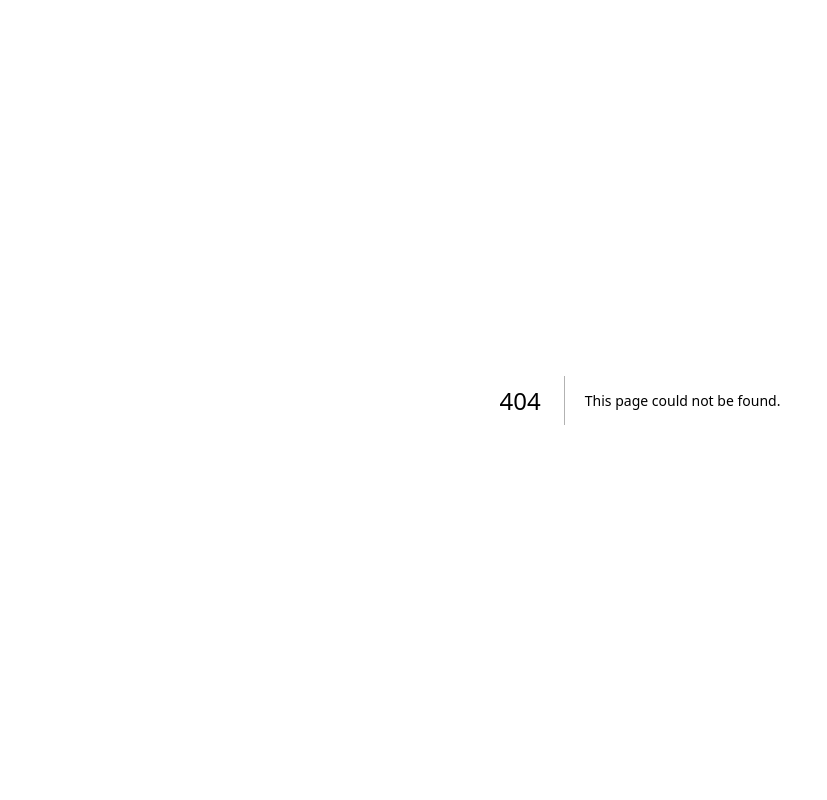
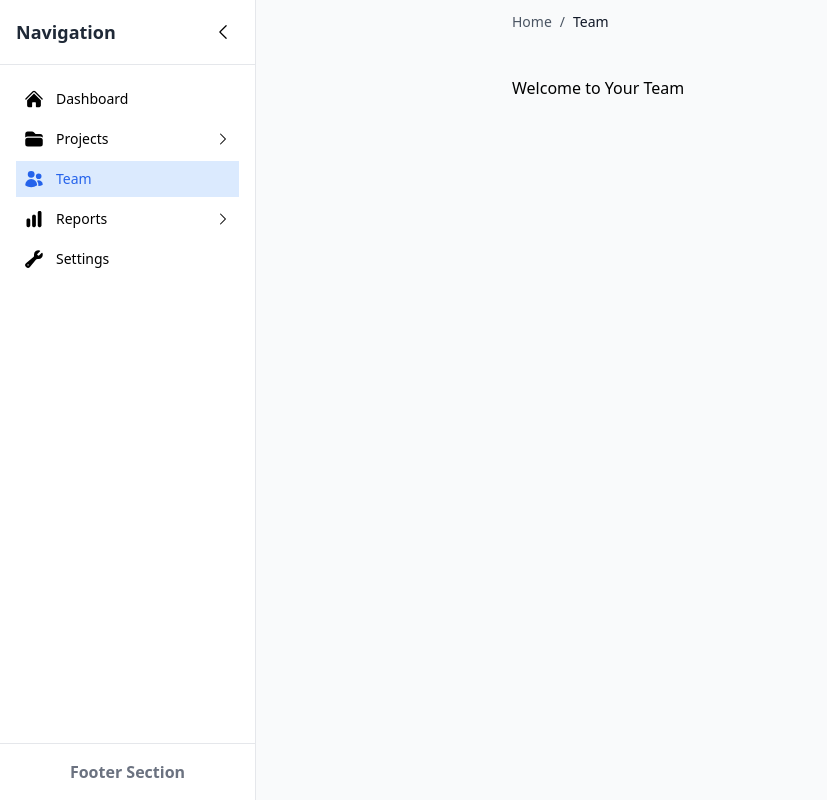
Before and after one commit to ChMubasharAli/part-time-work, a Next.js app: page /team in a window 1280 px wide. Before the commit this address had no page. Shown: the whole page, without its empty margins (0-827 px from the left). Built offline with nearby package versions, Linux system fonts and the light colour scheme.

Commit message:
breadcrumbs add into the task-10-sidebar

```diff
--- /dev/null
+++ b/app/(pages)/projects/all-projects/page.tsx
@@ -0,0 +1,3 @@
+export default function page() {
+  return <div className="mt-8">Welcome to All Projects Page</div>;
+}
--- /dev/null
+++ b/app/(pages)/projects/new-projects/page.tsx
@@ -0,0 +1,5 @@
+import React from "react";
+
+export default function page() {
+  return <div className="mt-8">Welcome to New Projects Page</div>;
+}
--- /dev/null
+++ b/app/(pages)/projects/page.tsx
@@ -0,0 +1,3 @@
+export default function page() {
+  return <div className="mt-8">Welcome to Projects</div>;
+}
--- /dev/null
+++ b/app/(pages)/reports/monthly/page.tsx
@@ -0,0 +1,3 @@
+export default function page() {
+  return <div className="mt-8">Welcome to Monthly Report</div>;
+}
--- /dev/null
+++ b/app/(pages)/reports/quarterly/page.tsx
@@ -0,0 +1,3 @@
+export default function page() {
+  return <div className="mt-8">Welcome to Quaterly Report</div>;
+}
--- /dev/null
+++ b/app/(pages)/team/page.tsx
@@ -0,0 +1,5 @@
+import React from "react";
+
+export default function page() {
+  return <div className="mt-8">Welcome to Your Team</div>;
+}
--- a/app/layout.tsx
+++ b/app/layout.tsx
@@ -1,6 +1,70 @@
+import Sidebar from "@/components/Sidebar";
 import "./globals.css";
 import { ToastContainer } from "react-toastify";
 import "react-toastify/dist/ReactToastify.css";
+
+import { MenuItem } from "@/components/Sidebar/types";
+import Breadcrumb from "@/components/Breadcrumb";
+
+// Example menu data with IconName type
+const menuData: MenuItem[] = [
+  {
+    id: "dashboard",
+    name: "Dashboard",
+    href: "/",
+    icon: "HomeIcon", // Now uses IconName type
+  },
+  {
+    id: "projects",
+    name: "Projects",
+    icon: "FolderIcon",
+    children: [
+      {
+        id: "all-projects",
+        name: "All Projects",
+        href: "/projects/all-projects",
+        icon: "FolderIcon",
+      },
+      {
+        id: "new-project",
+        name: "New Project",
+        href: "/projects/new-projects",
+        icon: "FolderIcon",
+      },
+    ],
+  },
+  {
+    id: "team",
+    name: "Team",
+    href: "/team",
+    icon: "UsersIcon",
+  },
+  {
+    id: "reports",
+    name: "Reports",
+    icon: "ChartBarIcon",
+    children: [
+      {
+        id: "monthly",
+        name: "Monthly",
+        href: "/reports/monthly",
+        icon: "ChartBarIcon",
+      },
+      {
+        id: "quarterly",
+        name: "Quarterly",
+        href: "/reports/quarterly",
+        icon: "ChartBarIcon",
+      },
+    ],
+  },
+  {
+    id: "settings",
+    name: "Settings",
+    href: "/settings",
+    icon: "SettingsIcon",
+  },
+];
 
 export const metadata = {
   title: "Next.js",
@@ -15,8 +79,14 @@ export default function RootLayout({
   return (
     <html lang="en">
       <body suppressHydrationWarning>
-        {children}
-        <ToastContainer />
+        <div className="flex min-h-screen  bg-gray-50 dark:bg-gray-900">
+          <Sidebar menu={menuData} />
+
+          <div>
+            <Breadcrumb />
+            {children}
+          </div>
+        </div>
       </body>
     </html>
   );
--- a/app/page.tsx
+++ b/app/page.tsx
@@ -1,100 +1,7 @@
 "use client";
 
 import Sidebar from "@/components/Sidebar";
-import { MenuItem } from "@/components/Sidebar/types";
-
-// Example menu data with IconName type
-const menuData: MenuItem[] = [
-  {
-    id: "dashboard",
-    name: "Dashboard",
-    href: "/",
-    icon: "HomeIcon", // Now uses IconName type
-  },
-  {
-    id: "projects",
-    name: "Projects",
-    icon: "FolderIcon",
-    children: [
-      {
-        id: "all-projects",
-        name: "All Projects",
-        href: "/projects",
-        icon: "FolderIcon",
-      },
-      {
-        id: "new-project",
-        name: "New Project",
-        href: "/projects/new",
-        icon: "FolderIcon",
-      },
-    ],
-  },
-  {
-    id: "team",
-    name: "Team",
-    href: "/team",
-    icon: "UsersIcon",
-  },
-  {
-    id: "reports",
-    name: "Reports",
-    icon: "ChartBarIcon",
-    children: [
-      {
-        id: "monthly",
-        name: "Monthly",
-        href: "/reports/monthly",
-        icon: "ChartBarIcon",
-      },
-      {
-        id: "quarterly",
-        name: "Quarterly",
-        href: "/reports/quarterly",
-        icon: "ChartBarIcon",
-      },
-    ],
-  },
-  {
-    id: "settings",
-    name: "Settings",
-    href: "/settings",
-    icon: "SettingsIcon",
-  },
-];
 
 export default function Home() {
-  return (
-    <div className="flex min-h-screen bg-gray-50 dark:bg-gray-900">
-      <Sidebar menu={menuData} />
-
-      <main className="flex-1 p-8">
-        <h1 className="text-3xl font-bold text-gray-900 dark:text-white mb-6">
-          Welcome to the Dashboard
-        </h1>
-        <div className="grid grid-cols-1 md:grid-cols-2 lg:grid-cols-3 gap-6">
-          <div className="bg-white dark:bg-gray-800 p-6 rounded-lg shadow">
-            <h2 className="text-xl font-semibold mb-4">Card 1</h2>
-            <p className="text-gray-600 dark:text-gray-300">
-              Your content goes here
-            </p>
-          </div>
-
-          <div className="bg-white dark:bg-gray-800 p-6 rounded-lg shadow">
-            <h2 className="text-xl font-semibold mb-4">Card 2</h2>
-            <p className="text-gray-600 dark:text-gray-300">
-              Your content goes here
-            </p>
-          </div>
-
-          <div className="bg-white dark:bg-gray-800 p-6 rounded-lg shadow">
-            <h2 className="text-xl font-semibold mb-4">Card 3</h2>
-            <p className="text-gray-600 dark:text-gray-300">
-              Your content goes here
-            </p>
-          </div>
-        </div>
-      </main>
-    </div>
-  );
+  return <section>Welcome to Dashboard</section>;
 }
--- /dev/null
+++ b/components/Breadcrumb.tsx
@@ -0,0 +1,44 @@
+"use client";
+import { usePathname } from "next/navigation";
+import Link from "next/link";
+
+export default function Breadcrumb() {
+  const pathname = usePathname();
+
+  const paths = pathname
+    .split("/")
+    .filter((p) => p) // remove empty parts
+    .map((p) => p.charAt(0).toUpperCase() + p.slice(1)); // capitalize
+
+  return (
+    <nav className="text-sm text-gray-600 flex items-center space-x-2 py-3">
+      <Link href="/" className="hover:text-blue-600">
+        Home
+      </Link>
+
+      {paths.map((segment, index) => {
+        const href =
+          "/" +
+          paths
+            .slice(0, index + 1)
+            .join("/")
+            .toLowerCase();
+        const isLast = index === paths.length - 1;
+
+        return (
+          <div key={index} className="flex items-center space-x-2">
+            <span>/</span>
+
+            {isLast ? (
+              <span className="text-gray-900 font-medium">{segment}</span>
+            ) : (
+              <Link href={href} className="hover:text-blue-600">
+                {segment}
+              </Link>
+            )}
+          </div>
+        );
+      })}
+    </nav>
+  );
+}
```
